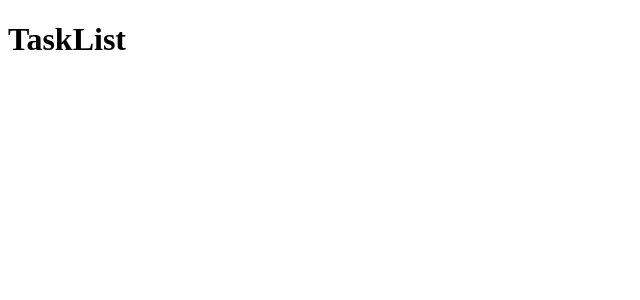
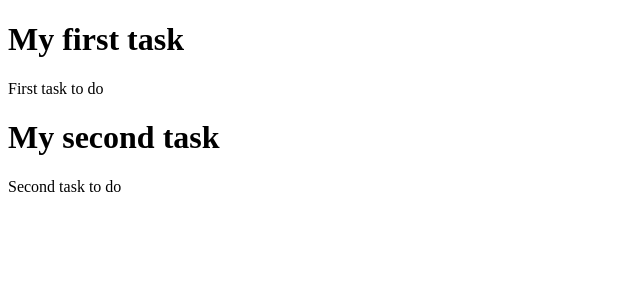
Before and after one commit to kaiser-iulius/React-Task-Project, a React (Vite) app: page / in a window 1280 px wide. Shown: the top 300 px of the page, without its empty margins (0-640 px from the left). Built offline with nearby package versions, Linux system fonts and the light colour scheme.

Commit message:
Tasks and adding tasks to list

```diff
--- a/src/componentes/TaskList.jsx
+++ b/src/componentes/TaskList.jsx
@@ -1,7 +1,27 @@
+import { tasks as data } from "./tasks";
+import { useState, useEffect } from "react";
+
 function TaskList() {
+  const [tasks, setTasks] = useState([]);
+
+  useEffect(() => {
+    setTasks(data);
+  }, []);
+
+  if (tasks.length === 0) {
+    return <h1>No hay tareas aun...</h1>;
+  }
+
   return (
-    <h1>TaskList</h1>
-  )
+    <div>
+      {tasks.map((tasks) => (
+        <div key={tasks.id}>
+          <h1> {tasks.title} </h1>
+          <p> {tasks.Description} </p>
+        </div>
+      ))}
+    </div>
+  );
 }
 
-export default TaskList
+export default TaskList;
--- /dev/null
+++ b/src/componentes/tasks.js
@@ -0,0 +1,12 @@
+export const tasks = [
+  {
+    id: 0,
+    title: "My first task",
+    Description: "First task to do",
+  },
+  {
+    id: 1,
+    title: "My second task",
+    Description: "Second task to do",
+  }
+];
```
